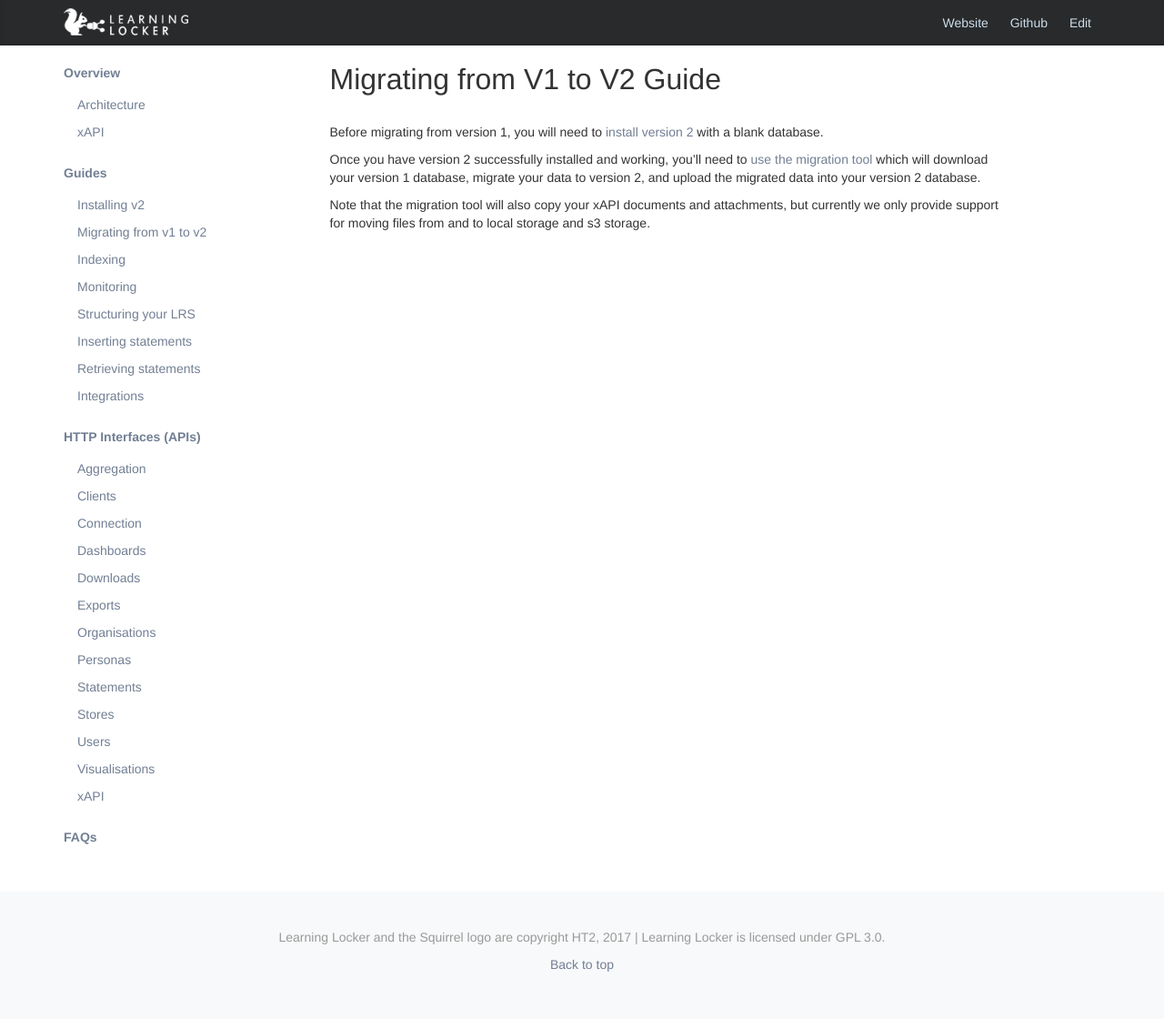
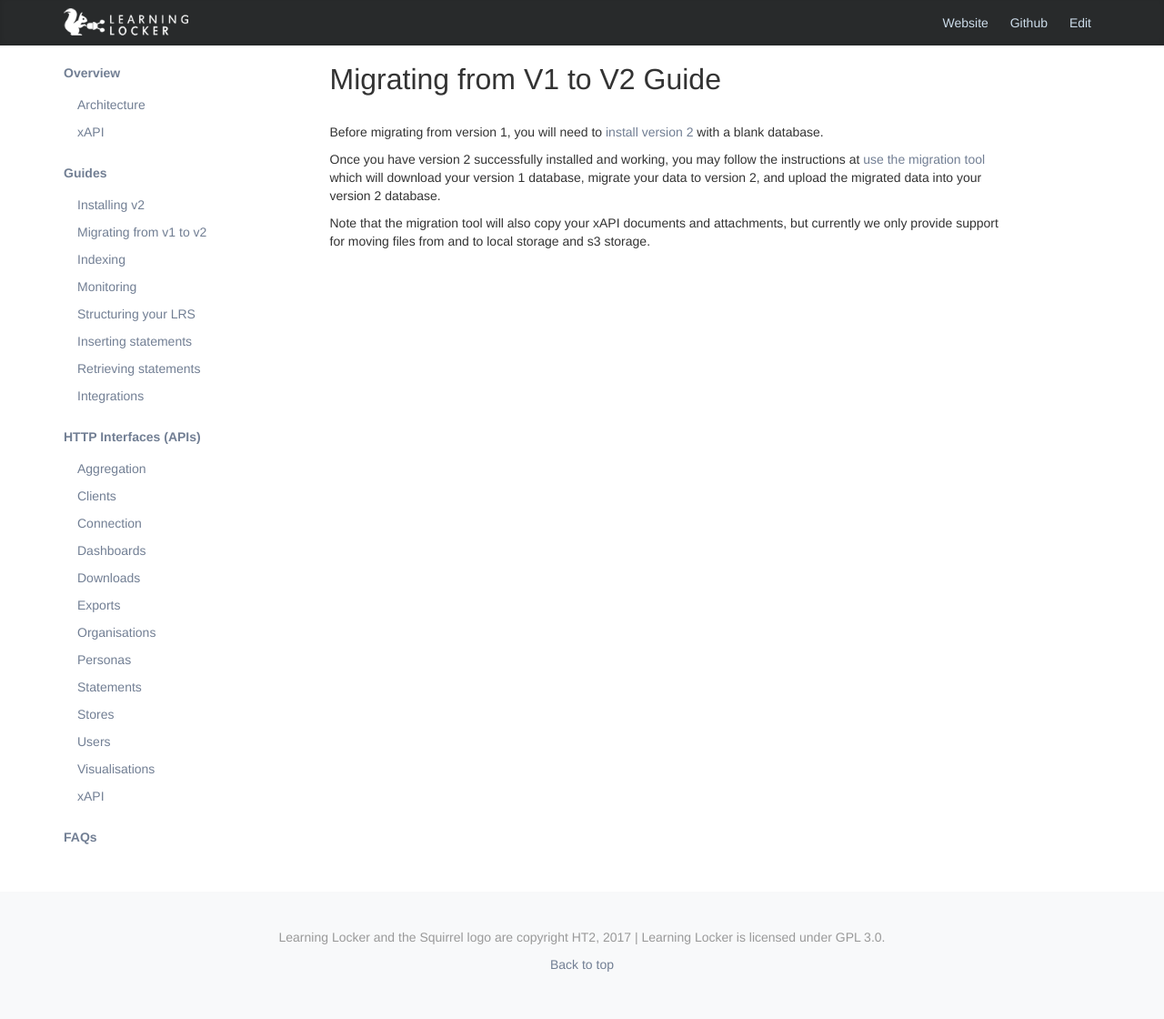
Before and after one commit to LearningLocker/docs, a Jekyll site: the page built from src/guides-migrating.md, in a window 1280 px wide. Shown: the whole page at 91% size. Built offline with Jekyll 4.4.1, drawn with Linux system fonts in a browser that asks for light colours; nearby versions of some CDN libraries; our own code applies the rules of GitHub Pages for plain Markdown files.

Commit message:
Update guides-migrating.md

```diff
--- a/src/guides-migrating.md
+++ b/src/guides-migrating.md
@@ -4,6 +4,6 @@
 # Migrating from V1 to V2 Guide
 Before migrating from version 1, you will need to [install version 2](../guides-installing) with a blank database.
 
-Once you have version 2 successfully installed and working, you'll need to [use the migration tool](#) which will download your version 1 database, migrate your data to version 2, and upload the migrated data into your version 2 database.
+Once you have version 2 successfully installed and working, you may follow the instructions at [use the migration tool](https://github.com/LearningLocker/v1-to-v2-migrator) which will download your version 1 database, migrate your data to version 2, and upload the migrated data into your version 2 database.
 
 Note that the migration tool will also copy your xAPI documents and attachments, but currently we only provide support for moving files from and to local storage and s3 storage.
```
